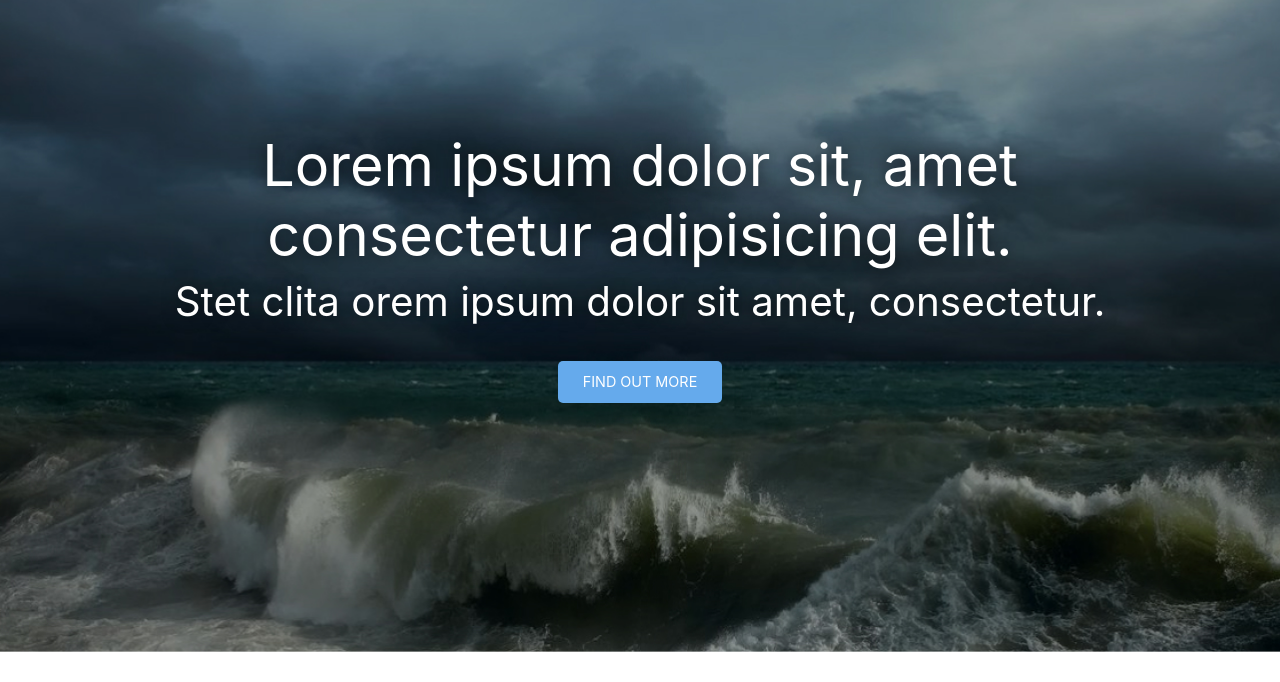
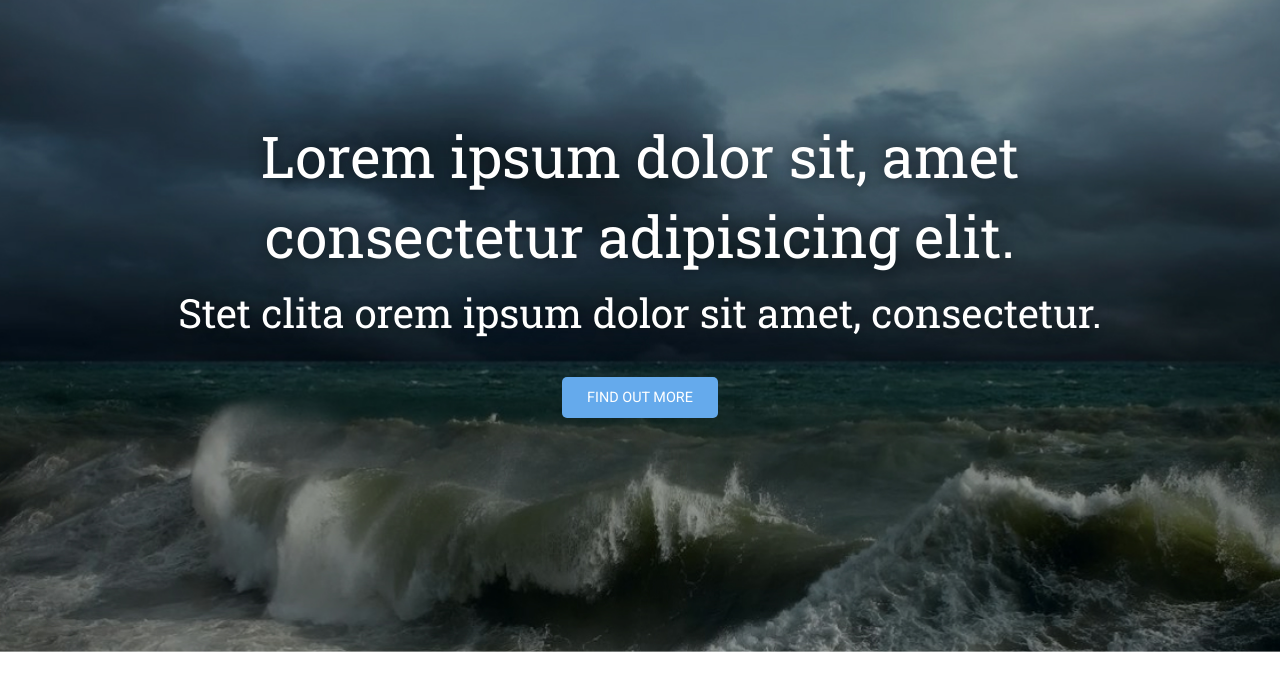
Before and after one commit to thisisannie/sample-home-page, a website: page app/home.html in a window 1280 px wide. Shown: the part 118-800 px from the top of the page. Drawn offline with nearby package versions, Linux system fonts and the light colour scheme.

Commit message:
Added fonts.

```diff
--- a/app/assets/scss/_general.scss
+++ b/app/assets/scss/_general.scss
@@ -10,13 +10,15 @@ body {
     color: black;
     font-size: $fs-p;
     overflow-x: hidden;
+    font-family: 'Roboto', sans-serif;
 }
 img {
     height: auto;
     max-width: 100%;
 }
 h1,h2,h3,h4 {
-    line-height: 1.2;
+    line-height: 1.4;
+    font-family: 'Roboto Slab', serif;
 }
 h1 {
     font-size: $fs-h1;
--- a/app/home.html
+++ b/app/home.html
@@ -4,6 +4,8 @@
     <meta charset="UTF-8">
     <meta name="viewport" content="width=device-width, initial-scale=1.0">
     <title>Sample Home Page</title>
+    <link rel="preconnect" href="https://fonts.gstatic.com">
+    <link href="https://fonts.googleapis.com/css2?family=Roboto&family=Roboto+Slab&display=swap" rel="stylesheet">
     <link rel="stylesheet" href="./assets/css/bootstrap-reboot.min.css">
     <link rel="stylesheet" href="./assets/css/bootstrap-grid.min.css">
     <link rel="stylesheet" href="./assets/css/app.css">
```
Also changed, not shown: app/assets/css/app.css.
